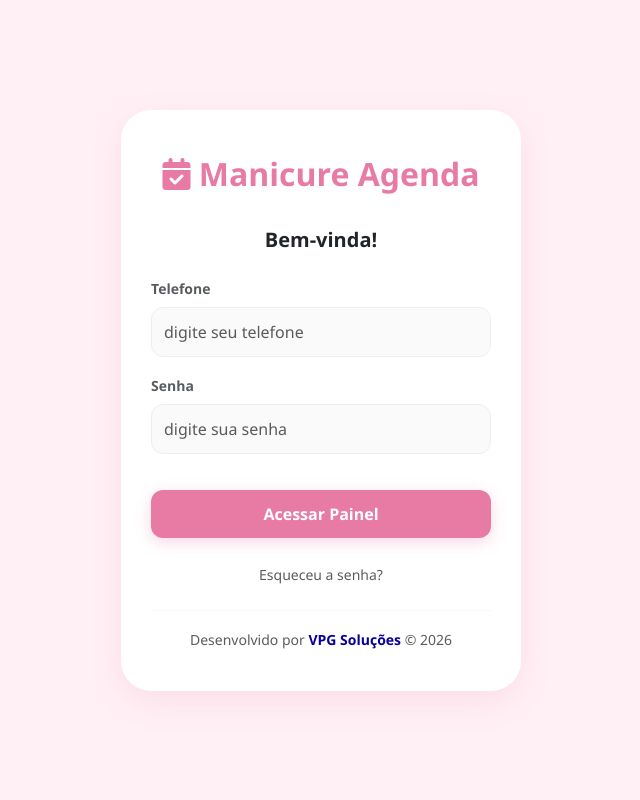
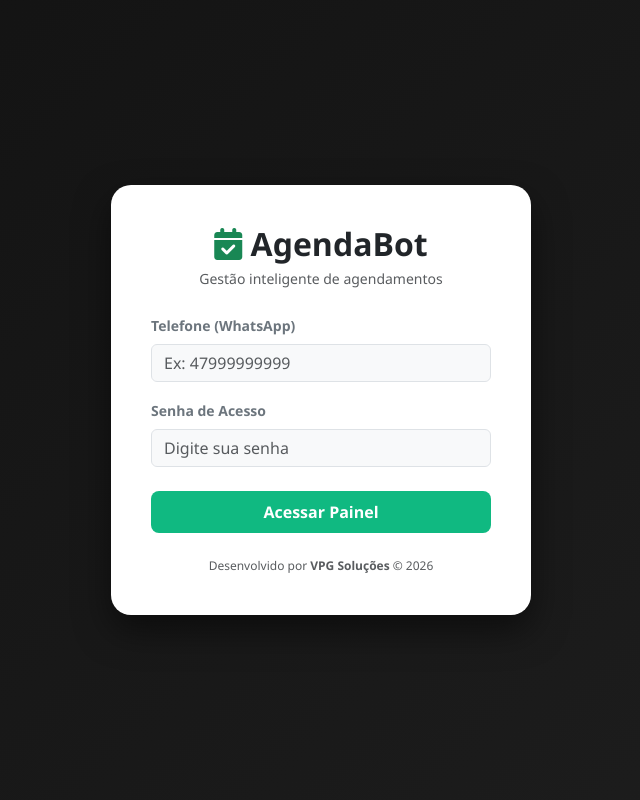
Before and after one commit to viniciusvpg/vpg_saas_manicure, a Flask app: page /login in a window 1280 px wide. Shown: the whole page, without its empty margins (319-959 px from the left). Run offline with Flask 3, Linux system fonts and the light colour scheme.

Commit message:
Restyle login page; add dark-mode CSS overrides
Add global CSS overrides in templates/base.html to force Bootstrap components to adapt to a dark/themeable palette (cards, text, inputs, tables, buttons) using CSS variables. Revamp templates/login.html: update document title, replace the old .login-card with a modern .login-box, apply a dark gradient background, refine typography and shadows, restyle form controls and primary button, improve flash message markup, simplify the form attributes, update labels/placeholders and footer text. These changes modernize the login UI and ensure consistent dark-mode/white-label theming across the app.

```diff
--- a/templates/login.html
+++ b/templates/login.html
@@ -3,101 +3,74 @@
 <head>
     <meta charset="UTF-8">
     <meta name="viewport" content="width=device-width, initial-scale=1.0">
-    <title>Entrar | AgendaBot</title>
+    <title>Login | AgendaBot SaaS</title>
     <link href="https://cdn.jsdelivr.net/npm/bootstrap@5.3.0/dist/css/bootstrap.min.css" rel="stylesheet">
     <link rel="stylesheet" href="https://cdnjs.cloudflare.com/ajax/libs/font-awesome/6.4.0/css/all.min.css">
     <style>
-        :root {
-            --rosa-forte: #e87ba4;
-            --fundo-app: #fff0f5;
-            --texto-escuro: #4a4a4a;
-        }
         body {
-            background-color: var(--fundo-app);
+            /* Fundo escuro e moderno para a tela de login */
+            background: linear-gradient(135deg, #121212 0%, #1e1e1e 100%);
             height: 100vh;
             display: flex;
             align-items: center;
             justify-content: center;
-            font-family: 'Segoe UI', sans-serif;
+            font-family: 'Segoe UI', Tahoma, Geneva, Verdana, sans-serif;
         }
-        .login-card {
+        .login-box {
+            background-color: #ffffff;
+            border-radius: 20px;
+            padding: 40px;
             width: 100%;
-            max-width: 400px;
-            padding: 40px 30px;
-            background: white;
-            border-radius: 30px;
-            box-shadow: 0 10px 30px rgba(232, 123, 164, 0.15);
-            text-align: center;
+            max-width: 420px;
+            box-shadow: 0 15px 35px rgba(0,0,0,0.5);
         }
-        .logo-login {
-            color: var(--rosa-forte);
-            font-weight: 800;
-            font-size: 2rem;
-            margin-bottom: 30px;
-            display: block;
-            text-decoration: none;
+        .btn-saas {
+            background-color: #10b981; /* Verde esmeralda tech */
+            color: white;
+            transition: all 0.3s;
         }
-        .form-control {
-            border-radius: 12px;
-            padding: 12px;
-            border: 1px solid #eee;
-            background-color: #fafafa;
-        }
-        .form-control:focus {
-            box-shadow: 0 0 0 0.25rem rgba(232, 123, 164, 0.1);
-            border-color: var(--rosa-forte);
-        }
-        .btn-login {
-            background-color: var(--rosa-forte);
+        .btn-saas:hover {
+            background-color: #059669;
             color: white;
-            border: none;
-            padding: 12px;
-            border-radius: 12px;
-            font-weight: 600;
-            width: 100%;
-            margin-top: 20px;
-            box-shadow: 0 4px 15px rgba(232, 123, 164, 0.3);
-        }
-        .btn-login:hover {
-            background-color: #d16b91;
-            color: white;
+            transform: translateY(-2px);
         }
     </style>
 </head>
 <body>
-    <div class="login-card mx-3">
-        <a href="#" class="logo-login">
-            <i class="fa-solid fa-calendar-check"></i> Manicure Agenda
-        </a>
 
-        <h5 class="fw-bold mb-4">Bem-vinda!</h5>
+    <div class="login-box text-center">
+        <!-- Título Neutro -->
+        <h2 class="fw-bold mb-1 text-dark">
+            <i class="fa-solid fa-calendar-check text-success"></i> AgendaBot
+        </h2>
+        <p class="text-muted mb-4 small">Gestão inteligente de agendamentos</p>
 
+        <!-- Tratamento de Erros de Senha -->
         {% with messages = get_flashed_messages() %}
-          {% if messages %}
-            {% for message in messages %}
-              <div class="alert alert-danger py-2 small">{{ message }}</div>
-            {% endfor %}
-          {% endif %}
+            {% if messages %}
+                {% for message in messages %}
+                    <div class="alert alert-danger py-2 small fw-bold">{{ message }}</div>
+                {% endfor %}
+            {% endif %}
         {% endwith %}
 
-        <form action="{{ url_for('login') }}" method="POST">
+        <!-- Formulário Genérico -->
+        <form method="POST">
             <div class="mb-3 text-start">
-                <label class="form-label small fw-bold text-muted">Telefone</label>
-                <input type="text" name="telefone" class="form-control" placeholder="digite seu telefone" required>
-            </div>
-            <div class="mb-3 text-start">
-                <label class="form-label small fw-bold text-muted">Senha</label>
-                <input type="password" name="senha" class="form-control" placeholder="digite sua senha" required>
+                <label class="form-label fw-bold small text-secondary">Telefone (WhatsApp)</label>
+                <input type="text" name="telefone" class="form-control bg-light" placeholder="Ex: 47999999999" required>
             </div>
 
-            <button type="submit" class="btn btn-login">Acessar Painel</button>
+            <div class="mb-4 text-start">
+                <label class="form-label fw-bold small text-secondary">Senha de Acesso</label>
+                <input type="password" name="senha" class="form-control bg-light" placeholder="Digite sua senha" required>
+            </div>
+
+            <button type="submit" class="btn btn-saas w-100 py-2 fw-bold rounded-3">Acessar Painel</button>
         </form>
 
-        <div class="mt-4">
-            <a href="#" class="text-decoration-none small text-muted">Esqueceu a senha?</a>
-        </div>
-        <div class="mt-4 pt-3 border-top border-light">
-            <small class="text-muted">Desenvolvido por <a href="http://vpgsolucoes.com.br/" target="_blank" class="text-decoration-none fw-bold" style="color: #0a0099;">VPG Soluções</a> &copy; 2026</small>
+        <div class="mt-4 text-muted" style="font-size: 0.75rem;">
+            Desenvolvido por <strong>VPG Soluções</strong> &copy; 2026
         </div>
     </div>
 
```
Also changed, not shown: templates/base.html (+49 -0 lines).
